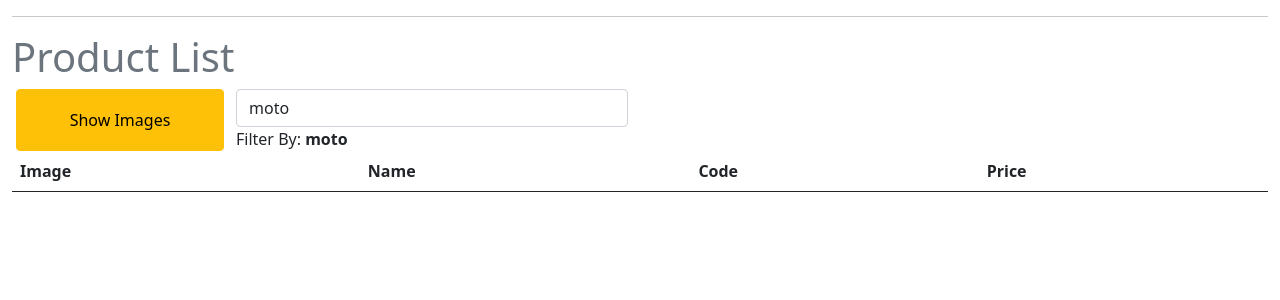
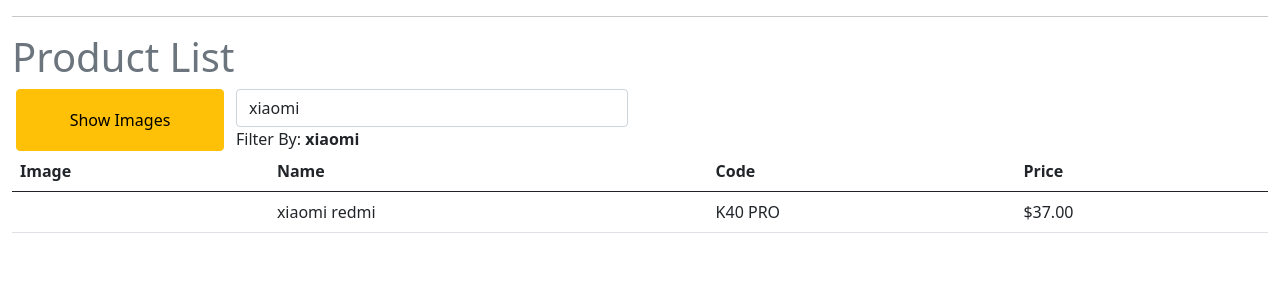
Before and after one commit to tako93/NG, an Angular app in the folder intro-app/: page / in a window 1280 px wide. Shown: the top 300 px of the page. Built offline with nearby package versions, Linux system fonts and the light colour scheme.

Commit message:
search last elem

```diff
--- a/intro-app/src/app/products/product-list.component.ts
+++ b/intro-app/src/app/products/product-list.component.ts
@@ -1,4 +1,4 @@
-import { Component, OnInit } from "@angular/core";
+import { Component, OnDestroy, OnInit } from "@angular/core";
 import { IProduct } from "./product";
 
 @Component({
@@ -8,7 +8,7 @@
 })
 
 
-export class ProductList implements OnInit{
+export class ProductList implements OnInit, OnDestroy {
     private _filterValue: string = '';
 
     showImages: boolean = false;
@@ -36,7 +36,7 @@
     ];
 
     constructor() {
-        this.filterValue = 'moto';
+        this.filterValue = 'xiaomi';
     }
 
     ngOnInit(): void {
@@ -44,6 +44,9 @@
     }
 
 
+     ngOnDestroy(): void {
+
+    }
 
     get filterValue(): string {
         return this._filterValue;
@@ -52,7 +55,7 @@
 
         this._filterValue = value;
         if (this._filterValue) {
-            this.filteredProducts = this.productList.filter((p) => {return  p.productName.toLowerCase().includes(this._filterValue.toLowerCase()) });
+            this.filteredProducts = this.productList.filter((p) => { return p.productName.toLowerCase().includes(this._filterValue.toLowerCase()) });
         } else {
 
             this.filteredProducts = this.productList.slice();
@@ -65,4 +68,4 @@
     toggleImages(): void {
         this.showImages = !this.showImages
     }
- }
+}
```
